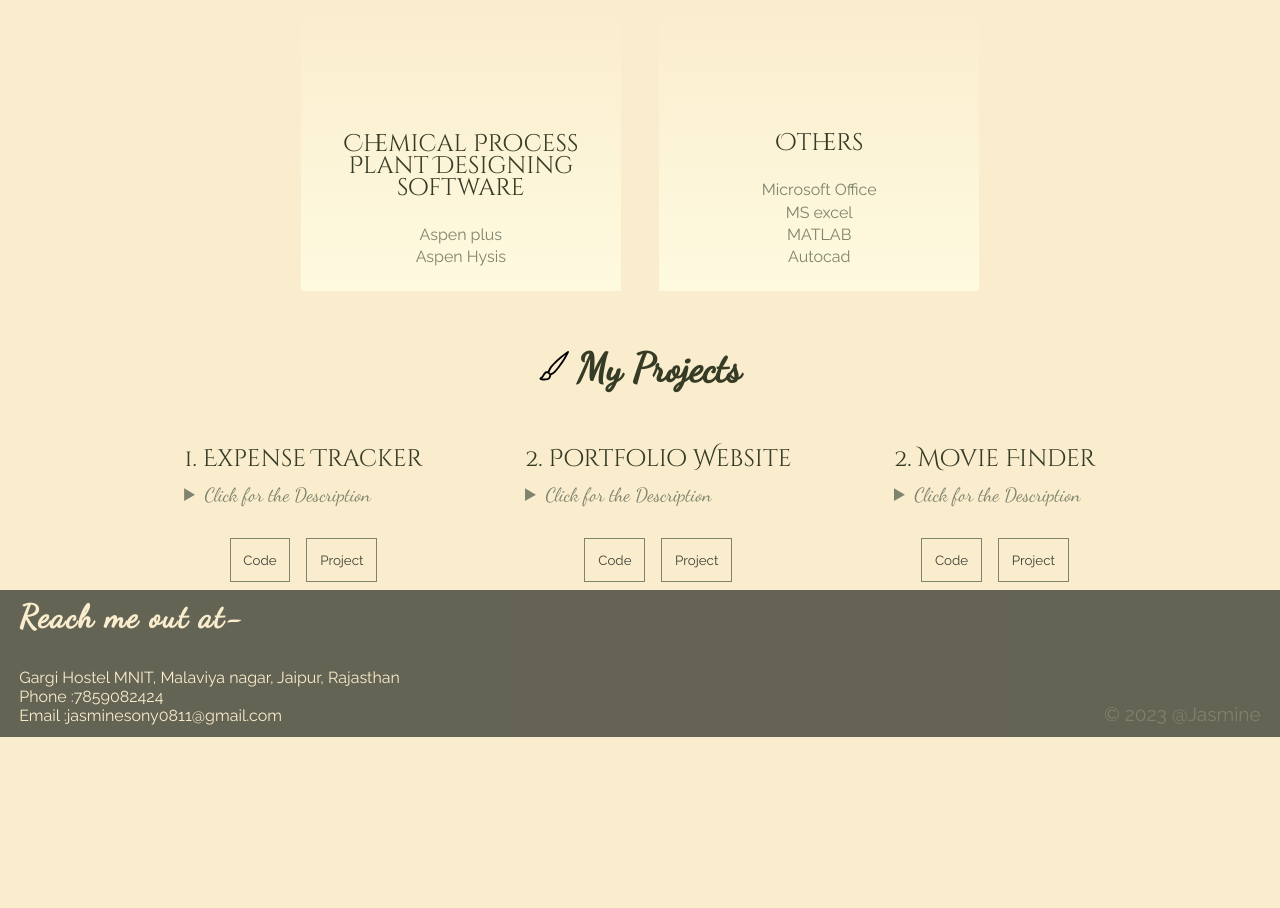
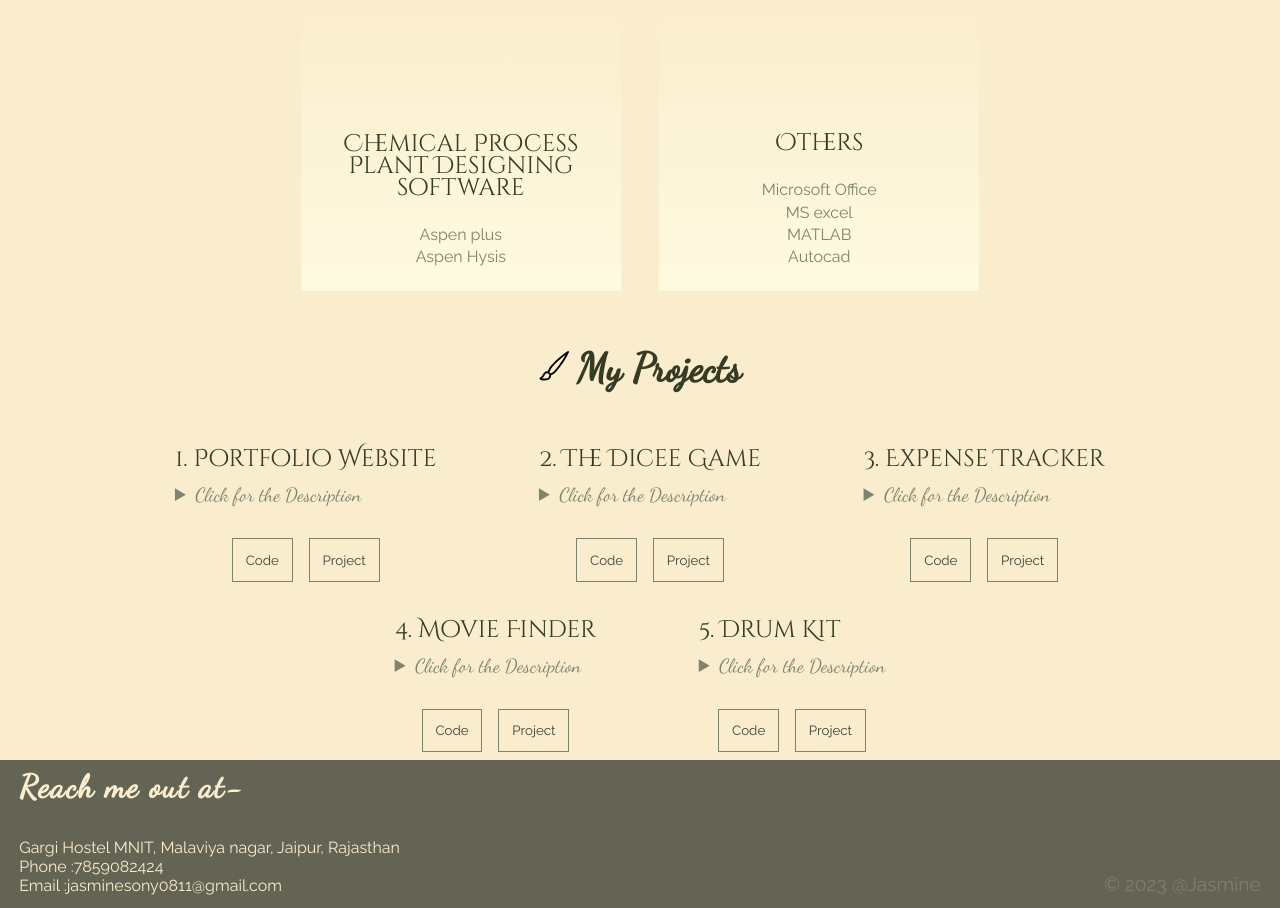
Before and after one commit to SonyJ811/My-Portfolio, a plain HTML site: page index.html in a window 1280 px wide. Shown: the part 1201-2109 px from the top of the page. Before the commit the page ends 1938 px from the top, so only its background shows below. Drawn offline with Linux system fonts and the light colour scheme.

Commit message:
Update index.html

```diff
--- a/index.html
+++ b/index.html
@@ -132,7 +132,38 @@
                 <div id="project-container">
 
                     <div class="project-list-item">
-                        <h3>1. Expense Tracker</h3>
+                        <h3>1. Portfolio Website</h3>
+
+                        <details>
+                            <summary>Click for the Description</summary><hr>
+                            <p>
+                                Welcome to my self portfolio website! This frontend project, built using HTML and CSS, showcases my skills and achievements in a visually captivating manner. The clean and modern design reflects my professional identity, with a focus on simplicity and user experience. From a sleek navigation menu to carefully curated sections highlighting my work, education, and skills, this website offers a comprehensive overview of my expertise. Responsive and optimized for different devices, it ensures a seamless browsing experience for visitors. Explore my portfolio, learn about my background, and get in touch to collaborate on exciting projects. Let's connect and bring ideas to life!</p>
+                            </details>
+                            <div class="project-btn">
+                               <form action="https://github.com/SonyJ811/My-Portfolio.git" target="_blank"><button  class="hero-button">Code</button></form>
+                               <form action="https://sonyj811.github.io/My-Portfolio/" target="_blank"><button  class="hero-button">Project</button></form>
+                            </div>
+                    </div>
+
+                    <div class="project-list-item">
+                        <h3>2. The Dicee Game</h3>
+
+                        <details>
+                            <summary>Click for the Description</summary><hr>
+                            <p>
+                             The project "The Dicee Game" is an interactive web application created using HTML, CSS, and JavaScript.Upon accessing the website, users are presented with a visually appealing and intuitive interface. The design is primarily implemented using HTML and CSS.The layout is organized, making it easy for users to understand and interact with the game. <br>The objective of the "The Dicee Game" is to simulate a virtual dice game. The game utilizes JavaScript to generate random numbers between 1 and 6, emulating the rolls of two dice. These random numbers are then mapped to corresponding dice images, providing a visual representation of the result.
+                             The interface incorporates dynamic elements that respond to user actions.For instance, users can initiate the game by clicking a "Roll Dice" button. Upon clicking, the JavaScript code executes, generating two random numbers and updating the dice images accordingly. This dynamic behavior enhances the user experience and replicates the thrill of rolling physical dice. To add an element of competition, the project can also include a score tracking system. This feature would keep track of the number of rounds played and the points earned by the player(s). The score can be updated after each roll, encouraging users to play multiple rounds and strive for higher scores.<br>
+                             Overall, "The Dicee Game" is an engaging and entertaining web application developed using HTML, CSS, and JavaScript. It provides users with a virtual dice rolling experience, complete with visually appealing graphics and dynamic elements. the project offers a fun way to pass the time and enjoy the excitement of a dice game.
+                            </p>
+                            </details>
+                            <div class="project-btn">
+                               <form action="https://github.com/SonyJ811/the-dicee-game.git" target="_blank"><button  class="hero-button">Code</button></form>
+                               <form action="https://sonyj811.github.io/the-dicee-game/" target="_blank"><button  class="hero-button">Project</button></form>
+                            </div>
+                    </div>
+
+                      <div class="project-list-item">
+                        <h3>3. Expense Tracker</h3>
                         <details>
                             <summary>Click for the Description</summary>
                             <hr>
@@ -147,22 +178,9 @@
                         </div>
 
                     </div>
-                    <div class="project-list-item">
-                        <h3>2. Portfolio Website</h3>
-
-                        <details>
-                            <summary>Click for the Description</summary><hr>
-                            <p>
-                                Welcome to my self portfolio website! This frontend project, built using HTML and CSS, showcases my skills and achievements in a visually captivating manner. The clean and modern design reflects my professional identity, with a focus on simplicity and user experience. From a sleek navigation menu to carefully curated sections highlighting my work, education, and skills, this website offers a comprehensive overview of my expertise. Responsive and optimized for different devices, it ensures a seamless browsing experience for visitors. Explore my portfolio, learn about my background, and get in touch to collaborate on exciting projects. Let's connect and bring ideas to life!</p>
-                            </details>
-                            <div class="project-btn">
-                               <form action="https://github.com/SonyJ811/My-Portfolio.git" target="_blank"><button  class="hero-button">Code</button></form>
-                               <form action="https://sonyj811.github.io/My-Portfolio/" target="_blank"><button  class="hero-button">Project</button></form>
-                            </div>
-                    </div>
 
                     <div class="project-list-item">
-                        <h3>2. Movie Finder</h3>
+                        <h3>4. Movie Finder</h3>
 
                         <details>
                             <summary>Click for the Description</summary><hr>
@@ -172,6 +190,20 @@
                             <div class="project-btn">
                                <form action="https://github.com/SonyJ811/movie-finder.git" target="_blank"><button  class="hero-button">Code</button></form>
                                <form action="https://drive.google.com/file/d/10mIUjyUxrj2tjCycb4yacpHSzAbtAXF9/view" target="_blank"><button  class="hero-button">Project</button></form>
+                            </div>
+                    </div>
+
+                    <div class="project-list-item">
+                        <h3>5. Drum Kit</h3>
+
+                        <details>
+                            <summary>Click for the Description</summary><hr>
+                            <p>
+                               Introducing MovieFinder, a sleek and user-friendly website built purely with HTML, CSS, and JavaScript, designed to help you discover your next favorite film. With MovieFinder, you can easily search and browse through an extensive database of movies, filter them by genre, release year, or rating, and read detailed descriptions and reviews. The website also offers a personalized recommendation system based on your viewing history and preferences. Whether you're in the mood for action, romance, or something entirely different, MovieFinder has you covered, making it your go-to destination for finding the perfect movie for any occasion.</p>
+                            </details>
+                            <div class="project-btn">
+                               <form action="https://github.com/SonyJ811/drum-kit.git" target="_blank"><button  class="hero-button">Code</button></form>
+                               <form action="https://sonyj811.github.io/drum-kit/" target="_blank"><button  class="hero-button">Project</button></form>
                             </div>
                     </div>
 
```
